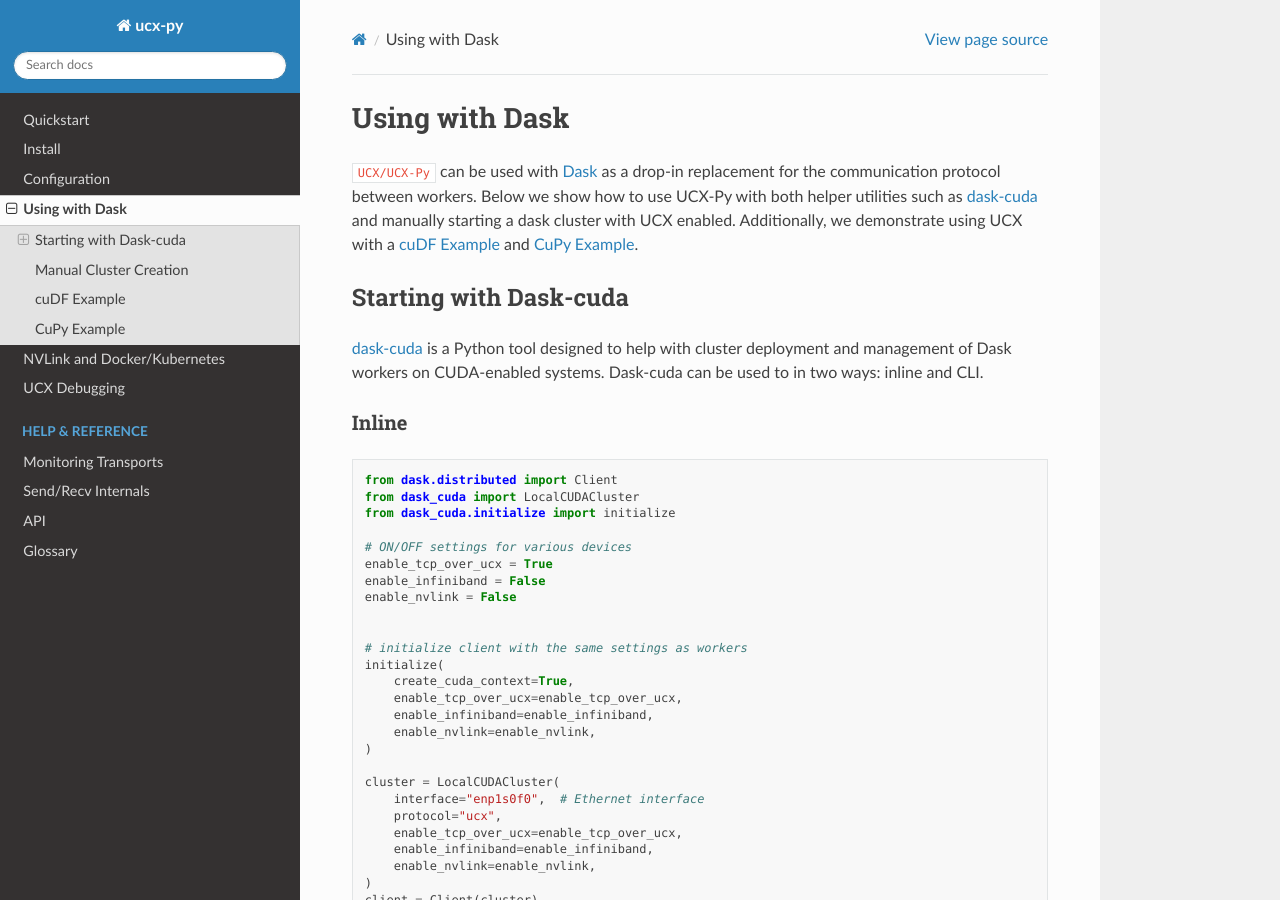
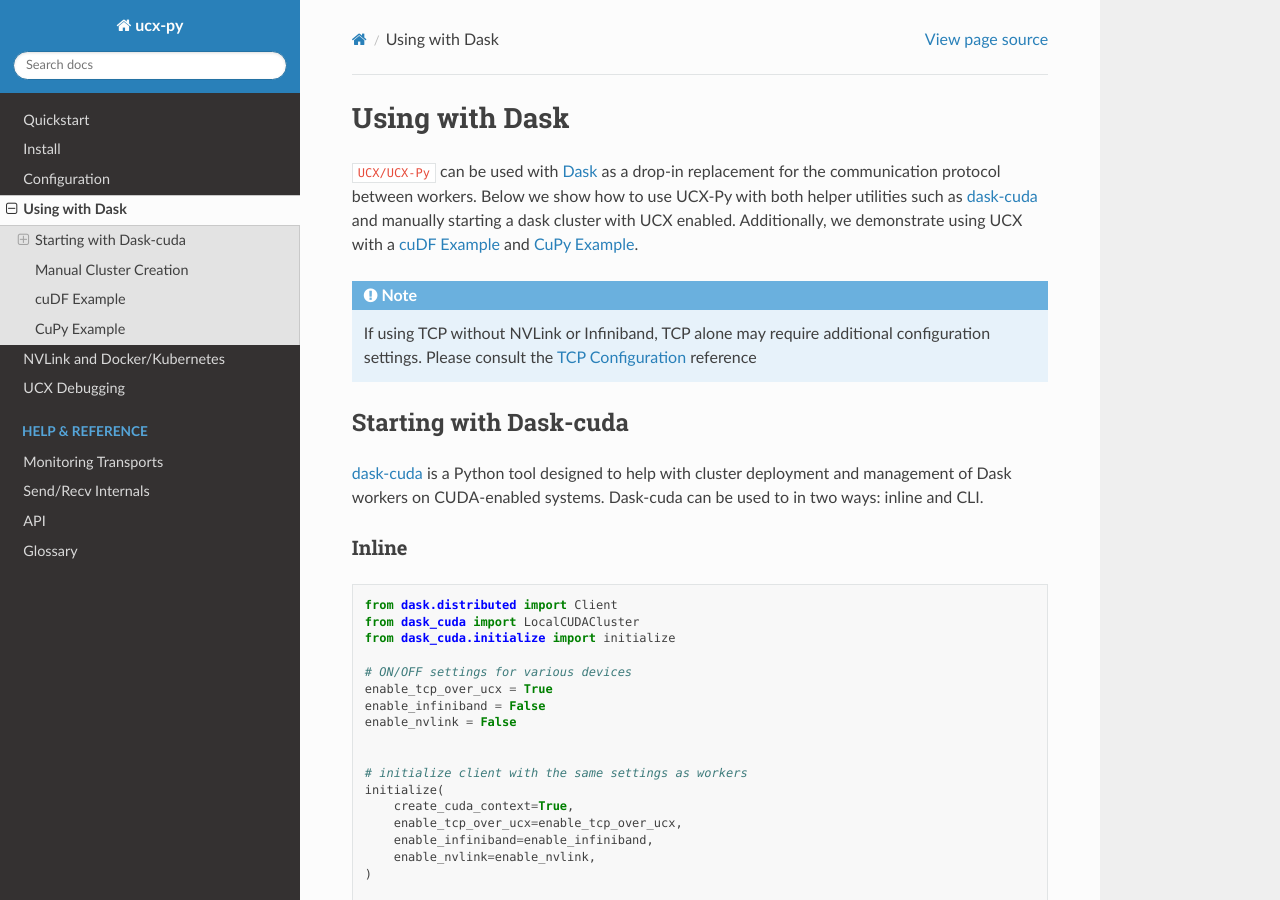
Before and after one commit to rapidsai/ucx-py, a Sphinx documentation site: the page built from docs/source/dask.rst, in a window 1280 px wide and 900 px high. Built offline with Sphinx 7.4.7 and the Read the Docs theme 2.0.0, drawn with Linux system fonts in a browser that asks for light colours; the version number could not be read and is left out.

Commit message:
add link to TCP configuration for dask example

```diff
--- a/docs/source/dask.rst
+++ b/docs/source/dask.rst
@@ -3,6 +3,14 @@
 
 ``UCX/UCX-Py`` can be used with `Dask <https://dask.org/>`_ as a drop-in replacement for the communication protocol between workers.  Below we show how to use UCX-Py with both helper utilities such as `dask-cuda <https://github.com/rapidsai/dask-cuda>`_
 and manually starting a dask cluster with UCX enabled.  Additionally, we demonstrate using UCX with a `cuDF Example`_ and `CuPy Example`_.
+
+
+.. note::
+
+    If using TCP without NVLink or Infiniband, TCP alone may require additional configuration
+    settings.  Please consult the :ref:`TCP Configuration<tcp-config>` reference
+
+
 
 Starting with Dask-cuda
 -----------------------
```
Also changed, not shown: docs/source/configuration.rst (+2 -0 lines).
